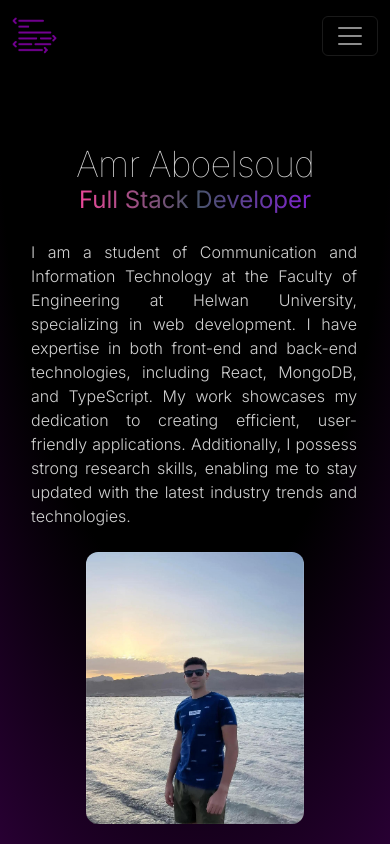
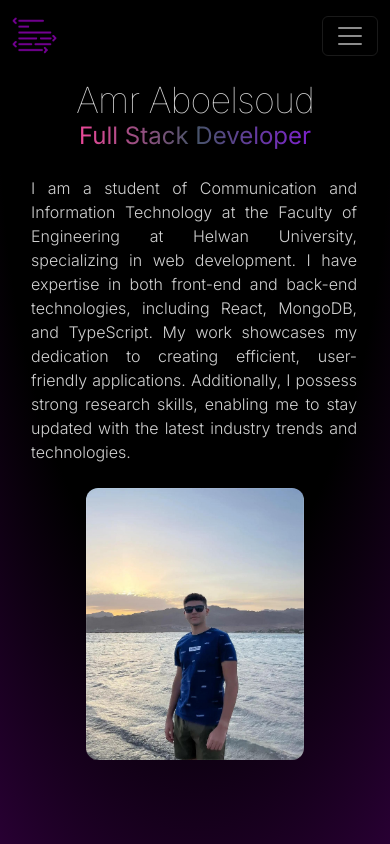
Before and after one commit to AmrAhmed1910/Portfolio, a React (Create React App) app: page / in a window 390 px wide. Shown: the top 844 px of the page. Built offline with nearby package versions, Linux system fonts and the light colour scheme.

Commit message:
hero top

```diff
--- a/src/components/Hero.jsx
+++ b/src/components/Hero.jsx
@@ -14,7 +14,7 @@ const Container = (delay) => ({
 
 const Hero = () => {
   return (
-    <div id="hero" className="border-b border-neutral-900 pb-32 pt-36 lg:mb-35 ">
+    <div id="hero" className="border-b border-neutral-900 pb-32 lg:pt-36 pt-20 lg:mb-35 ">
       <div className="flex flex-wrap lg:flex-nowrap mx-auto">
         <div className="w-full lg:w-1/2 flex justify-center lg:justify-start lg:ml-20">
           <div className="flex flex-col items-center lg:items-start ">
```
